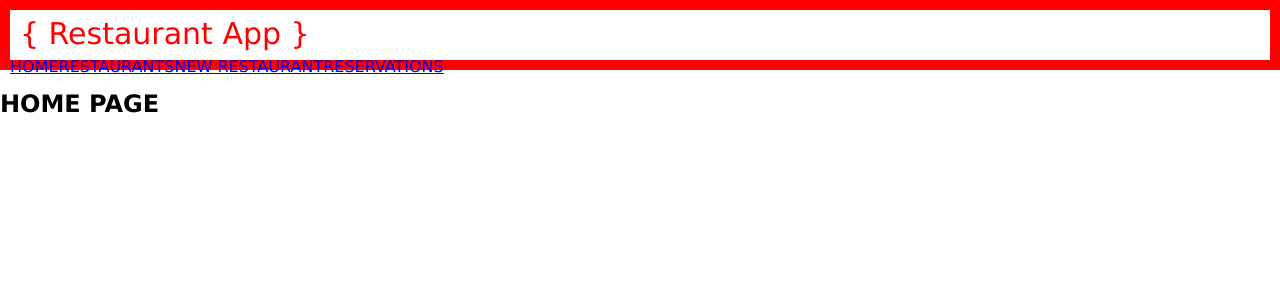
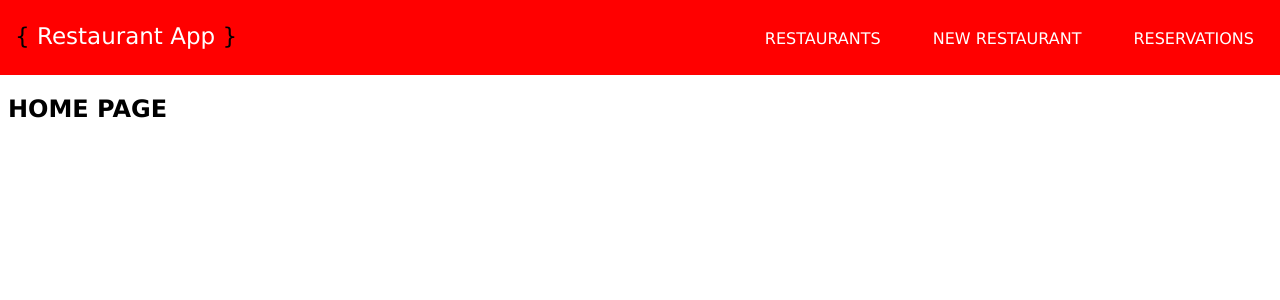
Before and after one commit to namepinglouie/usv-challenge-front-end, a React (Create React App) app: page / in a window 1280 px wide. Shown: the top 300 px of the page. Built offline with nearby package versions, Linux system fonts and the light colour scheme.

Commit message:
styled navbar

```diff
--- a/src/components/Navbar.js
+++ b/src/components/Navbar.js
@@ -3,9 +3,8 @@ import {Link} from "react-router-dom";
 export default function Navbar() {
     return(
         <nav id="navigation">
-            <p className="nav-title">&#123; Restaurant App &#125;</p>
-            <div>
-                <Link to = "/">HOME</Link>
+            <p className="nav-title">&#123; <Link to = "/">Restaurant App</Link> &#125;</p>
+            <div id= "nav-links">
                 <Link to = "/restaurants">RESTAURANTS</Link>
                 <Link to = "/restaurants/new">NEW RESTAURANT</Link>
                 <Link to = "/reservations">RESERVATIONS</Link>
--- a/src/index.css
+++ b/src/index.css
@@ -1,15 +1,47 @@
 body {
-  margin: 0px;
-  font-family:'Lucida Sans', 'Lucida Sans Regular', 'Lucida Grande', 'Lucida Sans Unicode', Geneva, Verdana, sans-serif;
+  font-family: Verdana, Geneva, Tahoma, sans-serif;
 }
 
+/* NAVIGATION START */
 #navigation {
-  height: 50px;
-  border: 10px solid red;
+  background-color: red;
+  height: 90px;
+  margin-top: -23px;
+  margin-right: -8px;
+  margin-left: -8px;
+  display: flex;
+  align-items: baseline;
+  justify-content: space-between;
 }
 
 .nav-title {
-  font-size: 30px;
-  color: red;
-  margin: 6px 10px;
+  font-size: 23px;
+  padding: 15px;
 }
+
+.nav-title a {
+  text-decoration: none;
+  color: white;
+}
+
+.nav-title a:hover {
+  padding-bottom: 5px;
+  border-top: 1px solid white;
+  border-bottom: 1px solid white;
+}
+
+#nav-links a {
+  margin: 15px;
+  color: white;
+}
+
+#nav-links a:link {
+  text-decoration: none;
+  border: 1px solid transparent;
+  padding: 10px;
+}
+
+#nav-links a:hover {
+  border: 1px solid white;
+}
+/* NAVIGATION END */
```
